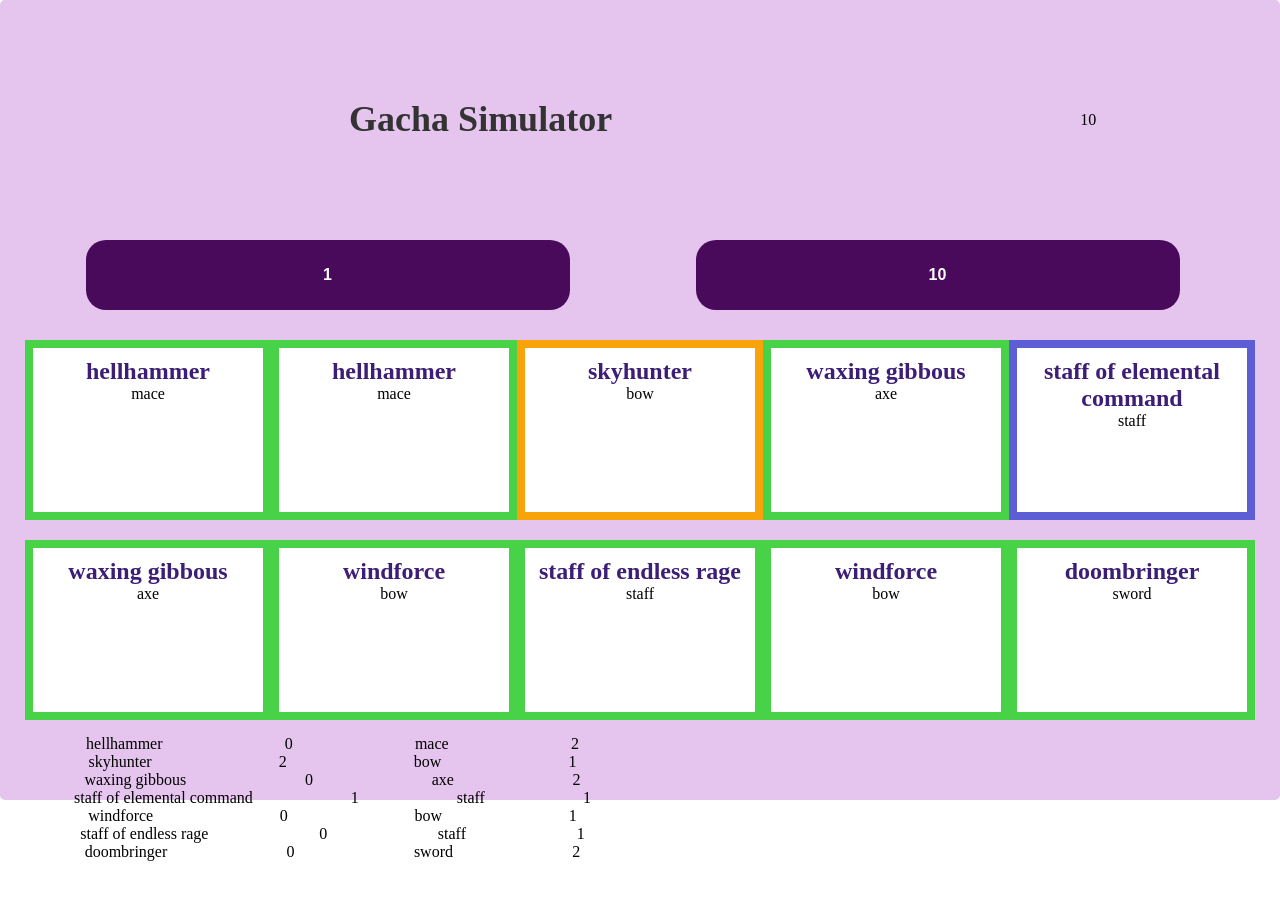
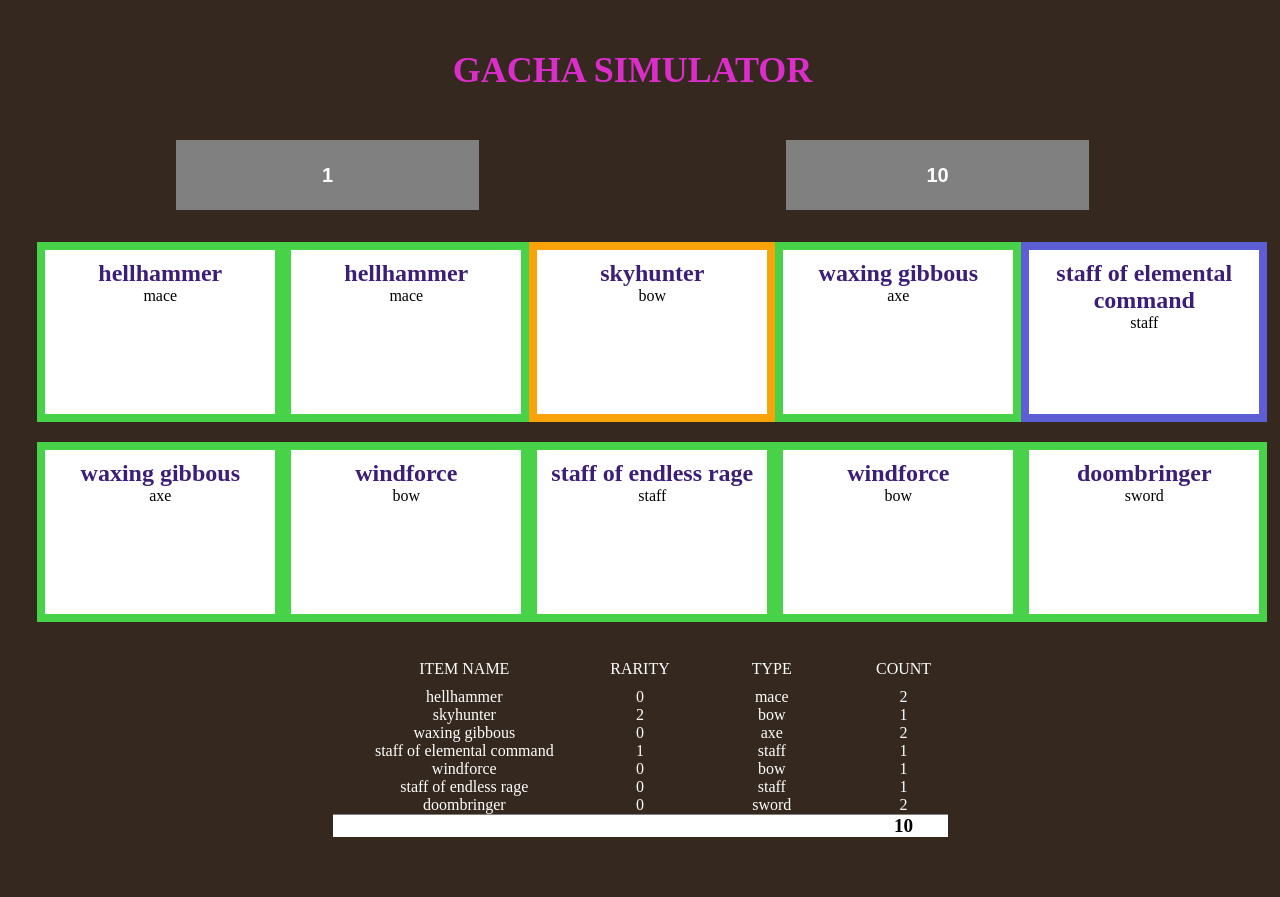
Before and after one commit to DPlauder/cleanCodeMarko, a plain HTML site: page index.html in a window 1280 px wide. Both pictures are taken after a click on the button "10". Before the commit the page ends 861 px from the top, so only its background shows below. Drawn offline with Linux system fonts and the light colour scheme.

Commit message:
css update

```diff
--- a/index.html
+++ b/index.html
@@ -8,8 +8,7 @@
 <body>
     <div class="content">
         <div id="top">
-            <h1>Gacha Simulator</h1>
-            <div id="ziehungen">0</div>
+            <h1>GACHA SIMULATOR</h1>
         </div>
 
         <button id="pullOne">1</button>
@@ -17,7 +16,19 @@
 
         <div id="obtain"></div>
         <div id="itemlistcontainer">
+            <div class="list_info">
+                <p>ITEM NAME</p>
+                <p>RARITY</p>
+                <p>TYPE</p>
+                <p>COUNT</p>
+            </div>
             <div id="itemlist"></div>
+            <div class="items_count list_info">
+                <p></p>
+                <p></p>
+                <p></p>
+                <p id= "gesamt">0</p>
+            </div>
         </div>
     </div>
     <script src="main.js"></script>
--- a/main.js
+++ b/main.js
@@ -31,9 +31,11 @@ class MySession {
     }
     setAutoLegendCOunt(){
         this.autoLegendCount += 1;
+        console.log('auto+1', this.autoLegendCount);
     }
     resetAutoLegendCount(){
-        this.autoLegendCount = this.autoLegendCount - 90;
+        this.autoLegendCount = this.autoLegendCount = 0;
+        console.log('resetted');
     }
 
     getLootlist(){
@@ -111,12 +113,16 @@ function pullOne(item, session) {
         if (random < rareRateHigh) {
             currentItem = getRandomItemByRate(item, 2);
             itemArray.push(currentItem);
+            session.resetAutoLegendCount();
+
         } else if (random < rareRateMiddle) {
             currentItem = getRandomItemByRate(item, 1);
             itemArray.push(currentItem);
+            session.setAutoLegendCOunt();
         } else {
             currentItem = getRandomItemByRate(item, 0);
             itemArray.push(currentItem);
+            session.setAutoLegendCOunt();
         }
         currentItem.setCount();
         session.setLootlist(itemArray);
@@ -175,8 +181,10 @@ function pullTen(item, session) {
                 session.resetAutoLegendCount();
             } else if (random < rareRateMiddle) {
                 currentItem = getRandomItemByRate(item, 1);
+                session.setAutoLegendCOunt();
             } else {
                 currentItem = getRandomItemByRate(item, 0);
+                session.setAutoLegendCOunt();
             }
             if(session.getAutoLegendCount() === 90){
                 console.log('garantiert!!!');
@@ -271,14 +279,14 @@ function createItemList(session) {
 }
 const changeToLegendary = (item) => {
     let legendArray = item.filter(loot => loot.rate === 2);
-    let randInt = Math.floor(Math.random() * item.length);
+    let randInt = Math.floor(Math.random() * legendArray.length);
     let newLegendary = legendArray[randInt];
     return newLegendary;
 }
 
 // zählt Ziehungen hoch
 const displayZiehung = (session) => {
-    const display = document.getElementById('ziehungen');
+    const display = document.getElementById('gesamt');
     display.innerHTML = session.getZiehung();
 }
 
--- a/style.css
+++ b/style.css
@@ -7,6 +7,7 @@
 body {
     display: flex;
     justify-content: center;
+    background-color: #35281E;
 }
 
 .content {
@@ -15,17 +16,15 @@ body {
     border-radius: 5px;
     padding: 20px 25px;
     display: grid;
-    grid-template-rows: 200px 100px 1fr 1fr;
+    grid-template-rows: 100px 100px 1fr 1fr;
     grid-template-columns: repeat(2, 1fr);
     gap: 5px;
     grid-auto-rows: auto;
     justify-content: center;
-    background-color: #e5c4ee;
     place-items: center;
 }
 
 #top {
-    line-height: 1.2;
     grid-column: 1/3;
     width: 100%;
     height: 100%;
@@ -38,40 +37,36 @@ h1 {
     font-size: 36px;
     font-weight: bold;
     color: #333333;
+    grid-column: 1 / span 2;
+    color: #db2dca;
   }
-#ziehungen{
-    height: 100px;
-    width: 100px;
-    display: flex;
-    justify-content: center;
-    align-items: center;
-}
+
 
 button {
-    width: 80%;
+    width: 50%;
     height: 70%;
     padding: 12px 50px;
-    font-size: 16px;
+    font-size: 20px;
     font-weight: bold;
     text-align: center;
     text-decoration: none;
-    color: #ffffff;
-    background-color: #4a0a5b;
-    border-radius: 20px;
-    border: none;
+    background-color: gray;
+    border: 2px solid gray;
+    color: white;
     cursor: pointer;
     transition: background-color 0.3s ease;
     grid-row: 2;
 }
 
 #obtain {
+    width: 100%;
     grid-column: span 5;
     grid-row: 3;
     display: grid;
     grid-template-columns: repeat(5, 1fr);
     grid-auto-flow: dense;
     grid-auto-rows: 200px;
-    place-items: center;
+
 }
 
 button:hover {
@@ -109,21 +104,42 @@ button:active {
 }
 
 #itemlistcontainer{
+    margin-top: 50px;
     height: 100%;
     width: 100%;
     grid-column: span 5;
     grid-row: 4;
+    color: white;
 }
 
 #itemlist {
+    margin-left: auto;
+    margin-right: auto;
+    background-color: #35281E;
     width: 50%;
     display: flex;
     flex-direction: column;
+
 }
+.list_info{
+    margin-left: auto;
+    margin-right: auto;
+    margin-bottom: 10px;
+    width: 50%;
+    display: grid;
+    grid-template-columns: 3fr 1fr 2fr 1fr;
+    justify-items: center;
+}
+.itemrow {
+    display: grid;
+    grid-template-columns: 3fr 1fr 2fr 1fr;
+    justify-items: center;
 
-.itemrow {
-    display: flex;
-    flex-direction: row;
-    justify-content: space-around;
-    flex-flow: row;
 }
+.items_count {
+    font-size: 1.2em;
+    font-weight: bold;
+    border-top: 1px solid gray;
+    background-color: white;
+    color: black;
+}
```
